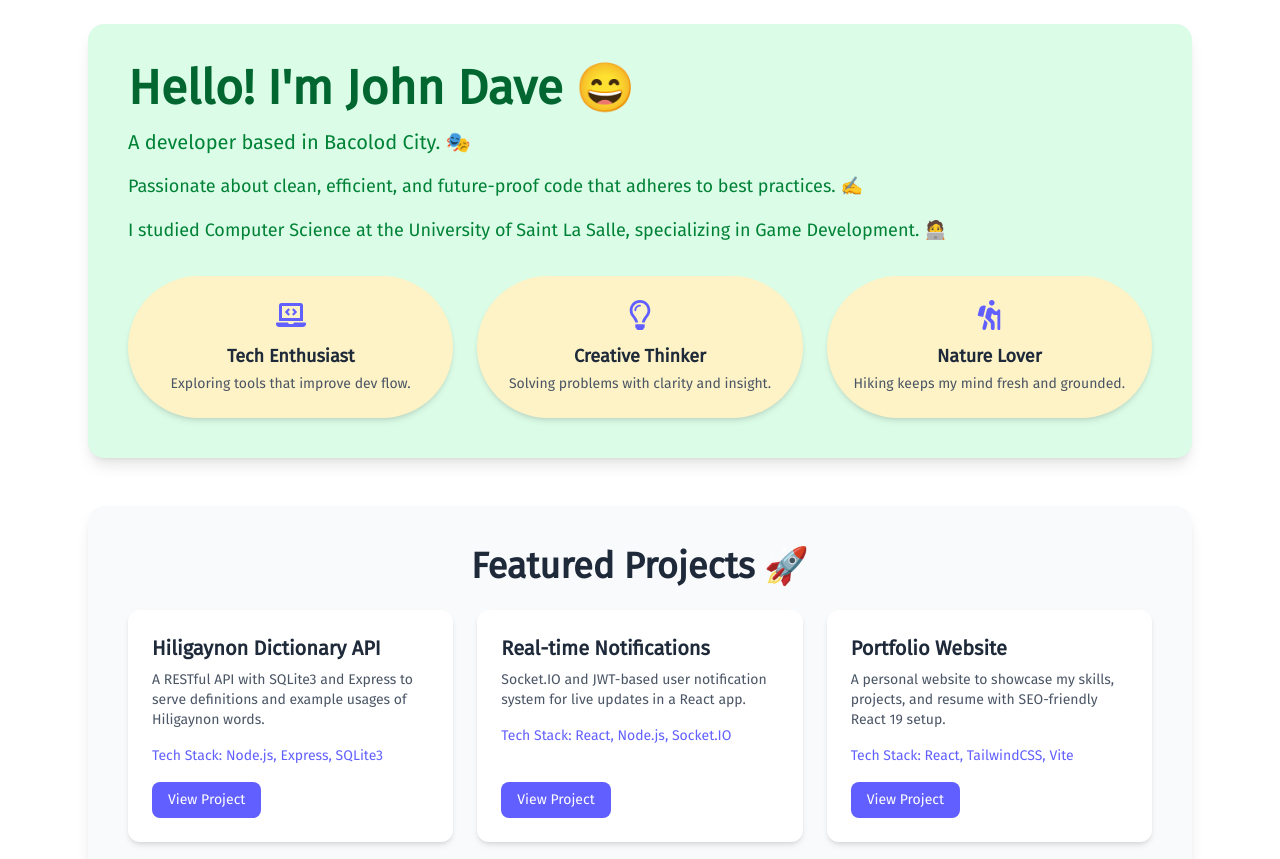
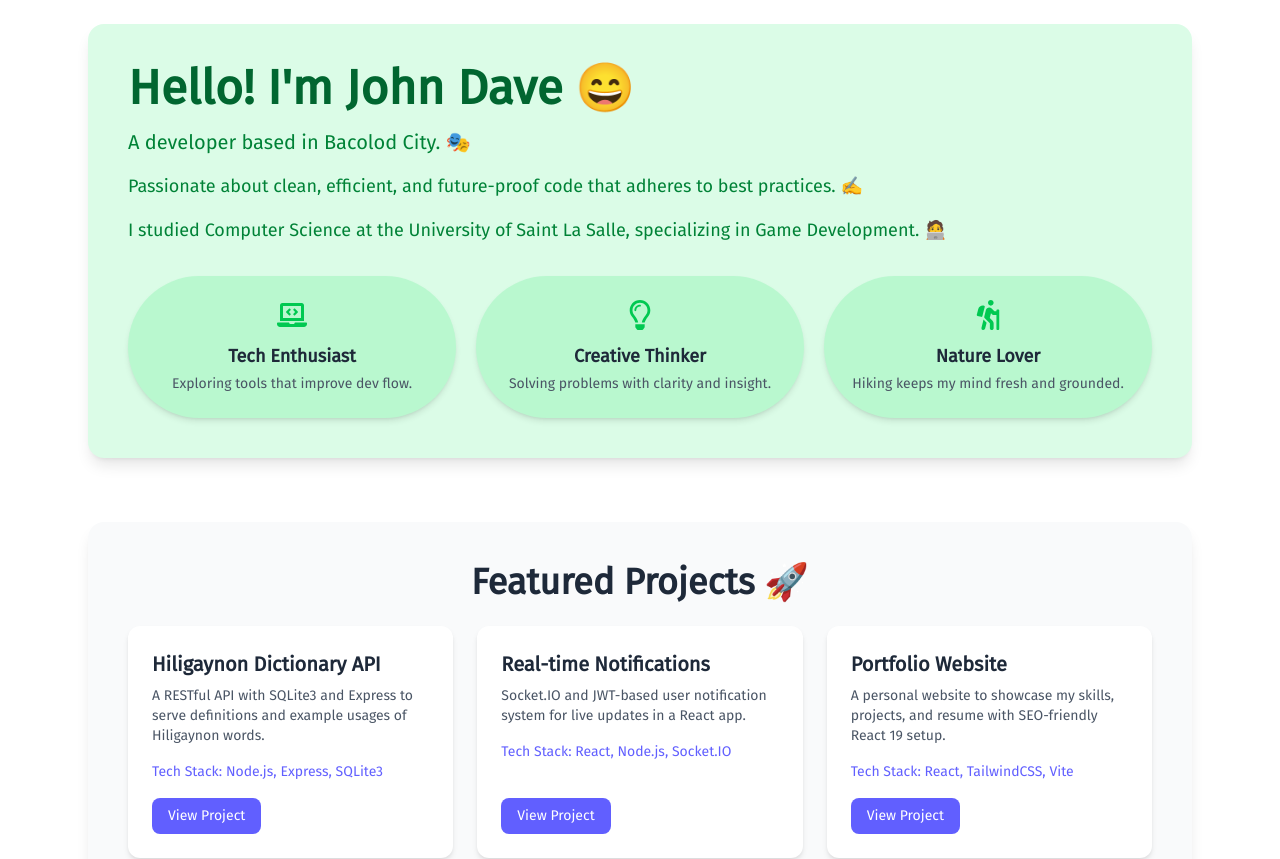
Before and after one commit to jdevc20/camdevportfolio, a Next.js app: page / in a window 1280 px wide. Shown: the top 859 px of the page. Built offline with nearby package versions, Linux system fonts and the light colour scheme.

Commit message:
[*] Added animations

```diff
--- a/package.json
+++ b/package.json
@@ -9,10 +9,12 @@
     "lint": "next lint"
   },
   "dependencies": {
+    "animate.css": "^4.1.1",
     "next": "15.2.1",
     "react": "^19.0.0",
     "react-dom": "^19.0.0",
-    "react-icons": "^5.5.0"
+    "react-icons": "^5.5.0",
+    "react-intersection-observer": "^9.16.0"
   },
   "devDependencies": {
     "@eslint/eslintrc": "^3",
--- /dev/null
+++ b/src/app/components/AnimatedOnScroll.jsx
@@ -0,0 +1,24 @@
+import React from 'react';
+import { useInView } from 'react-intersection-observer';
+import 'animate.css';
+
+const AnimatedOnScroll = ({ children, animation = "animate__fadeInUp", delay = "0s" }) => {
+  const { ref, inView } = useInView({
+    threshold: 0.1,
+    triggerOnce: true, // Only animate once
+  });
+
+  return (
+    <div
+      ref={ref}
+      style={{ animationDelay: delay }}
+      className={`${
+        inView ? `animate__animated ${animation}` : 'opacity-0'
+      }`}
+    >
+      {children}
+    </div>
+  );
+};
+
+export default AnimatedOnScroll;
--- a/src/app/components/InterestCard.jsx
+++ b/src/app/components/InterestCard.jsx
@@ -1,7 +1,7 @@
 export default function InterestCard({ icon: Icon, title, description }) {
     return (
-      <div className="bg-amber-100 p-6 rounded-full shadow-md hover:rounded-2xl transition-shadow duration-300 flex flex-col items-center text-center">
-        <Icon className="text-3xl text-indigo-500 mb-3" />
+      <div className="bg-green-200 p-6 rounded-full shadow-md hover:rounded-2xl transition-shadow duration-300 flex flex-col items-center text-center">
+        <Icon className="text-3xl text-green-500 mb-3" />
         <h3 className="text-lg font-semibold mb-1">{title}</h3>
         <p className="text-sm text-gray-600">{description}</p>
       </div>
--- a/src/app/components/IntroductionSection.jsx
+++ b/src/app/components/IntroductionSection.jsx
@@ -3,31 +3,37 @@ import InterestCard from "./InterestCard";
 
 export default function IntroductionSection() {
   return (
-    <div className="col-span-1 lg:col-span-3 row-span-3 p-6 sm:p-8 md:p-10 bg-green-100 text-gray-800 shadow-lg rounded-2xl transition-all duration-300">
-      <h1 className="text-3xl sm:text-4xl lg:text-5xl font-semibold mb-4 text-green-800">
+    <div className="animate__animated animate__fadeIn col-span-1 lg:col-span-3 row-span-3 p-6 sm:p-8 md:p-10 bg-green-100 text-gray-800 shadow-lg rounded-2xl transition-all duration-300">
+      <h1 className="animate__animated animate__bounce animate__delay-1s text-3xl sm:text-4xl lg:text-5xl font-semibold mb-4 text-green-800">
         Hello! I&apos;m John Dave 😄
       </h1>
-      <p className="text-base sm:text-lg lg:text-xl mb-4 text-green-700">
+
+      <p className="animate__animated animate__fadeInUp animate__delay-2s text-base sm:text-lg lg:text-xl mb-4 text-green-700">
         A developer based in Bacolod City. 🎭
       </p>
-      <p className="text-sm sm:text-base lg:text-lg text-green-700">
+      <p className="animate__animated animate__fadeInUp animate__delay-3s text-sm sm:text-base lg:text-lg text-green-700">
         Passionate about clean, efficient, and future-proof code that adheres to best practices. ✍️
       </p>
-      <p className="text-sm sm:text-base lg:text-lg mt-4 text-green-700">
+      <p className="animate__animated animate__fadeInUp animate__delay-4s text-sm sm:text-base lg:text-lg mt-4 text-green-700">
         I studied Computer Science at the University of Saint La Salle, specializing in Game Development. 🧑‍💻
       </p>
 
-      <div className="mt-8 grid grid-cols-1 sm:grid-cols-2 lg:grid-cols-3 gap-6">
+      <div className="mt-8 grid grid-cols-1 sm:grid-cols-2 lg:grid-cols-3 gap-5">
+        <div className="animate__animated animate__fadeInUp animate__delay-6s">
           <InterestCard
             icon={FaLaptopCode}
             title="Tech Enthusiast"
             description="Exploring tools that improve dev flow."
           />
+        </div>
+        <div className="animate__animated animate__fadeInUp animate__delay-7s">
           <InterestCard
             icon={FaRegLightbulb}
             title="Creative Thinker"
             description="Solving problems with clarity and insight."
           />
+        </div>
+        <div className="animate__animated animate__fadeInUp animate__delay-8s">
           <InterestCard
             icon={FaHiking}
             title="Nature Lover"
@@ -35,5 +41,6 @@ export default function IntroductionSection() {
           />
         </div>
       </div>
+    </div>
   );
 }
--- a/src/app/page.js
+++ b/src/app/page.js
@@ -1,19 +1,29 @@
-
+'use client'
+import AnimatedOnScroll from "./components/AnimatedOnScroll";
 import ExperienceSection from "./components/ExperienceSection";
 import IntroductionSection from "./components/IntroductionSection";
-import ProjectCard from "./components/ProjectCard";
 import ProjectSection from "./components/ProjectSection";
 import SkillsSection from "./components/SkillSection";
 
-
 export default function Home() {
   return (
-    <div className="min-h-screen">
-      <div className="min-h-screen p-2 sm:p-6 max-w-6xl mx-auto">
-        <IntroductionSection />
-        <ProjectSection />
-        <SkillsSection />
-        <ExperienceSection />
+    <div className="min-h-screen scrollbar-none overflow-x-hidden">
+      <div className="min-h-screen p-2 sm:p-6 max-w-6xl mx-auto space-y-16">
+        <AnimatedOnScroll animation="animate__fadeInDown">
+          <IntroductionSection />
+        </AnimatedOnScroll>
+
+        <AnimatedOnScroll animation="animate__fadeInUp" delay="0.2s">
+          <ProjectSection />
+        </AnimatedOnScroll>
+
+        <AnimatedOnScroll animation="animate__fadeInLeft" delay="0.4s">
+          <SkillsSection />
+        </AnimatedOnScroll>
+
+        <AnimatedOnScroll animation="animate__fadeInRight" delay="0.6s">
+          <ExperienceSection />
+        </AnimatedOnScroll>
       </div>
     </div>
   );
```
Also changed, not shown: 1 other file (tests, documents, lock files or other folders). Lines whose indentation alone changed are shown as unchanged.
